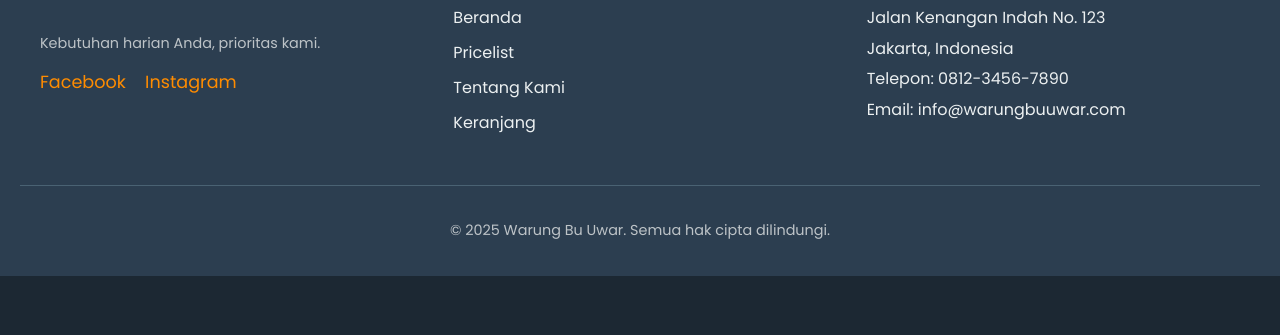
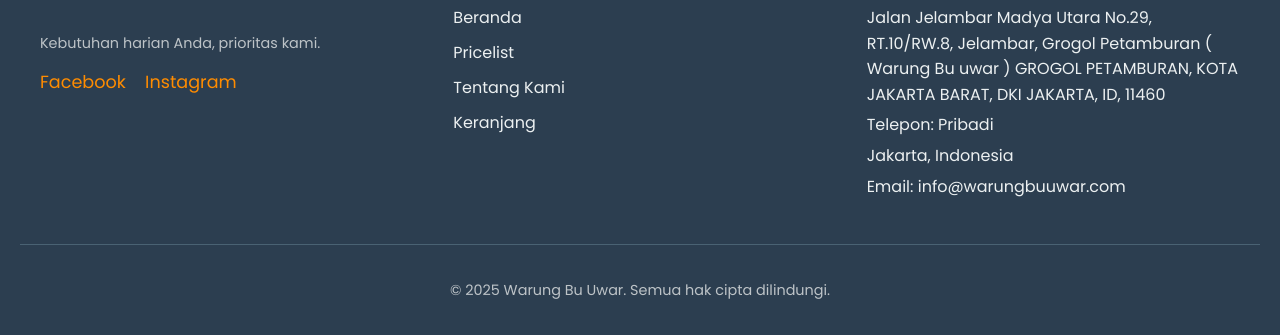
Before and after one commit to RndHanz/Warung-Bu-Uwar, a plain HTML site: page about.html in a window 1280 px wide. Shown: the part 1640-1975 px from the top of the page. Before the commit the page ends 1916 px from the top, so only its background shows below. Drawn offline with Linux system fonts and the light colour scheme.

Commit message:
edited footer

```diff
--- a/about.html
+++ b/about.html
@@ -98,9 +98,9 @@
         </div>
         <div class="footer-contact">
           <h3>Hubungi Kami</h3>
-          <p>Jalan Kenangan Indah No. 123</p>
+          <p>Jalan Jelambar Madya Utara No.29, RT.10/RW.8, Jelambar, Grogol Petamburan ( Warung Bu uwar ) GROGOL PETAMBURAN, KOTA JAKARTA BARAT, DKI JAKARTA, ID, 11460</p>
+          <p>Telepon: Pribadi</p>
           <p>Jakarta, Indonesia</p>
-          <p>Telepon: 0812-3456-7890</p>
           <p>Email: info@warungbuuwar.com</p>
         </div>
       </div>
```
